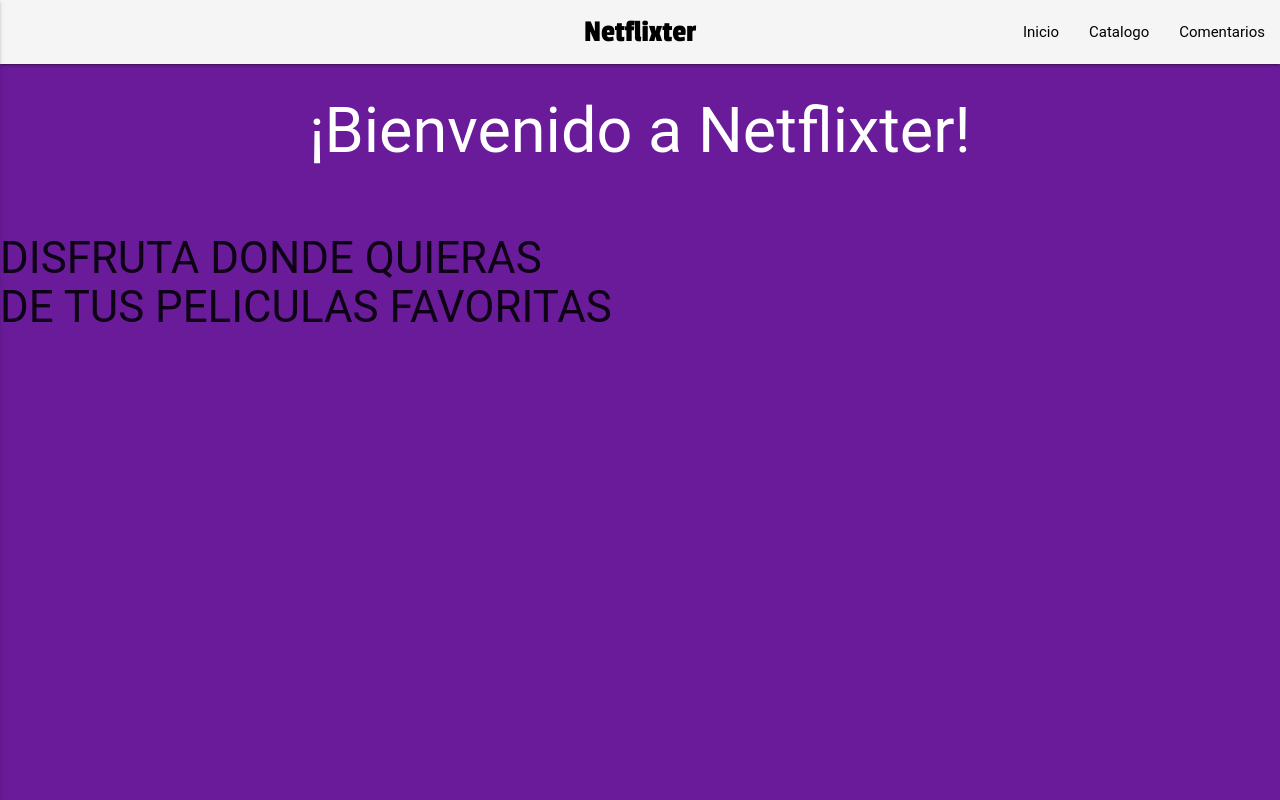
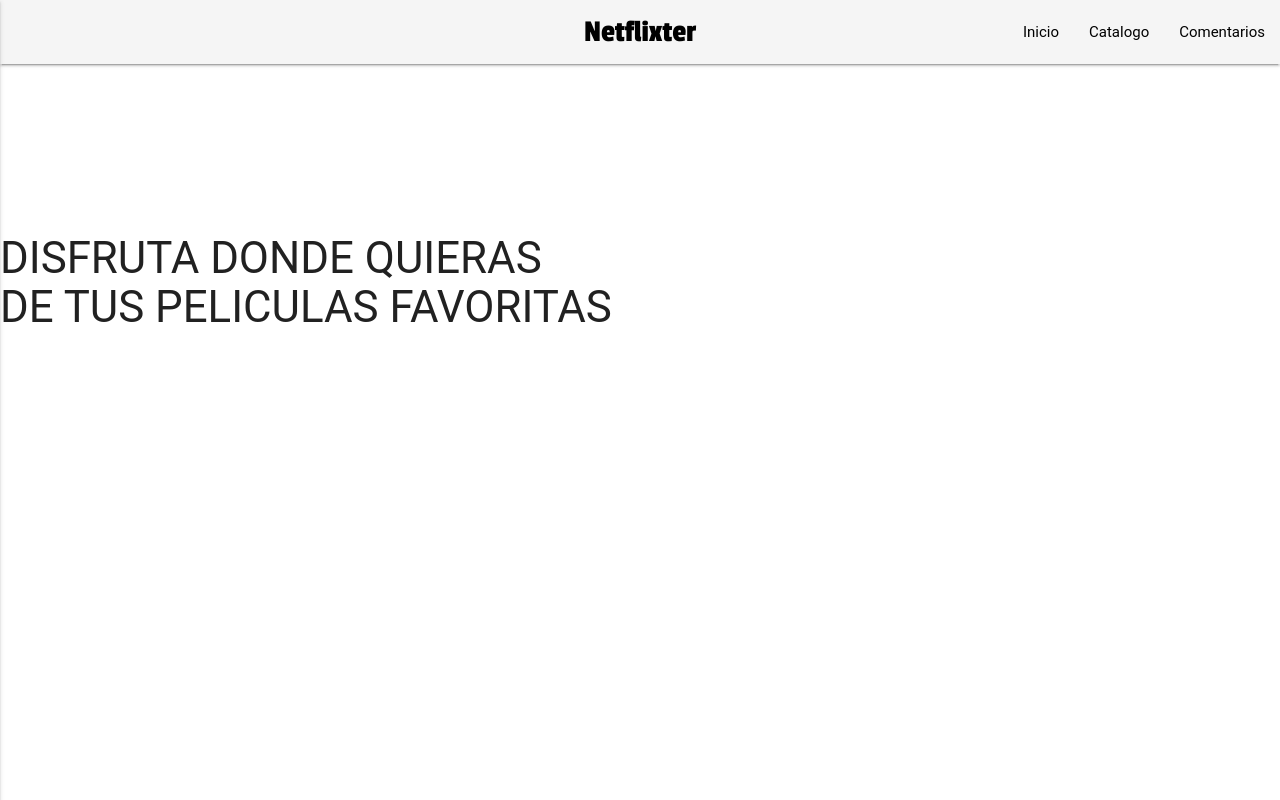
Before and after one commit to HectorBlisS/netflixter, a Django app: template main/templates/home.html in a window 1280 px wide. Run offline with Django 3.2, Linux system fonts and the light colour scheme; the template is opened without the code that fills it, so the values that code supplies are empty; parts of the project's set-up code (start-up, migrations or seed data) failed here and were passed over; some libraries are stand-ins or nearby versions; some web fonts are replaced.

Commit message:
ultimos cambios en home

```diff
--- a/main/templates/home.html
+++ b/main/templates/home.html
@@ -16,7 +16,7 @@
     </style>
 </head>
 
-<body class="#6a1b9a purple darken-3">
+<body background ="#6a1b9a purple darken-3">
     <nav>
     <div class="nav-wrapper grey lighten-4">
       <a href="#!" class="brand-logo center black-text fuente1">Netflixter</a>
--- a/netflixter/settings.py
+++ b/netflixter/settings.py
@@ -39,11 +39,8 @@
     'django.contrib.sessions',
     'django.contrib.messages',
     'django.contrib.staticfiles',
-
     'main',
-
     'catalogo',
-
 ]
 
 MIDDLEWARE = [
--- a/netflixter/urls.py
+++ b/netflixter/urls.py
@@ -28,5 +28,5 @@
         view=serve,
         kwargs={'document_root':settings.MEDIA_ROOT}),
 
-    url(r'^$', include(UrlsMain,namespace="home")),
+    url(r'^netflixter/', include(UrlsMain,namespace="home")),
 ]
```
Also changed, not shown: catalogo/migrations/0001_initial.py (added).
